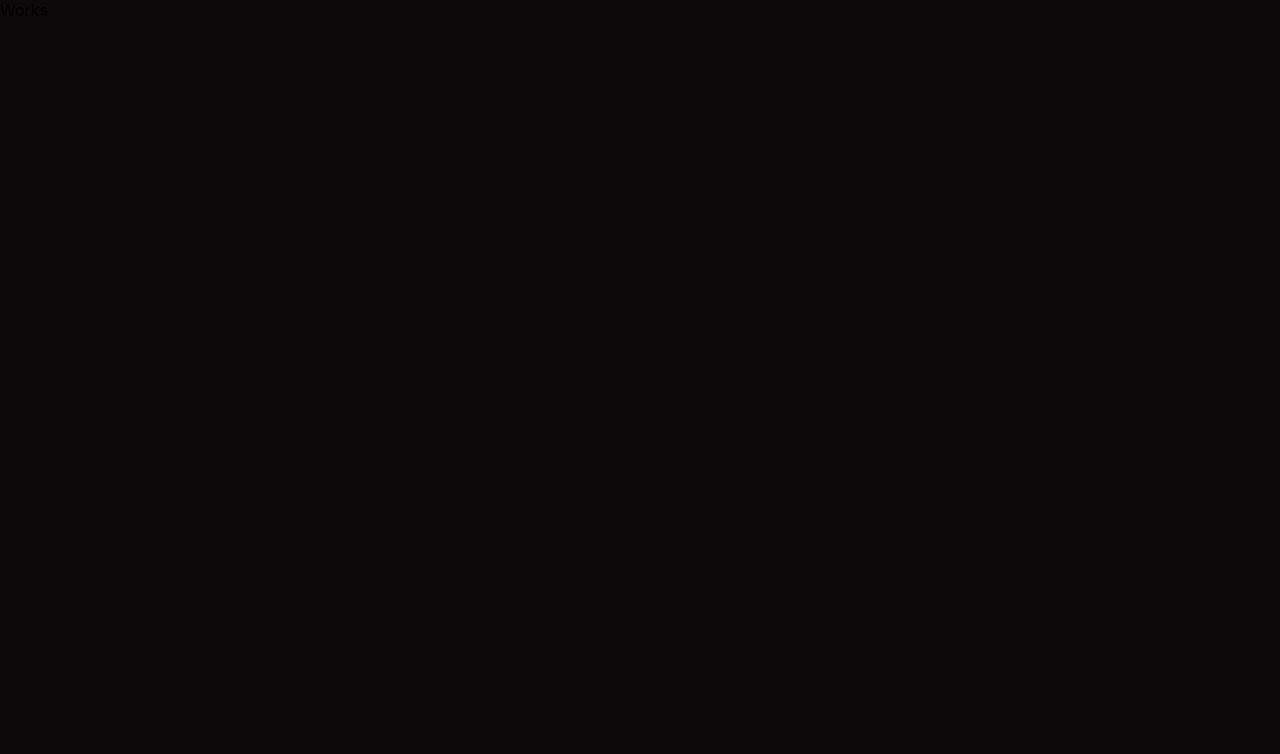
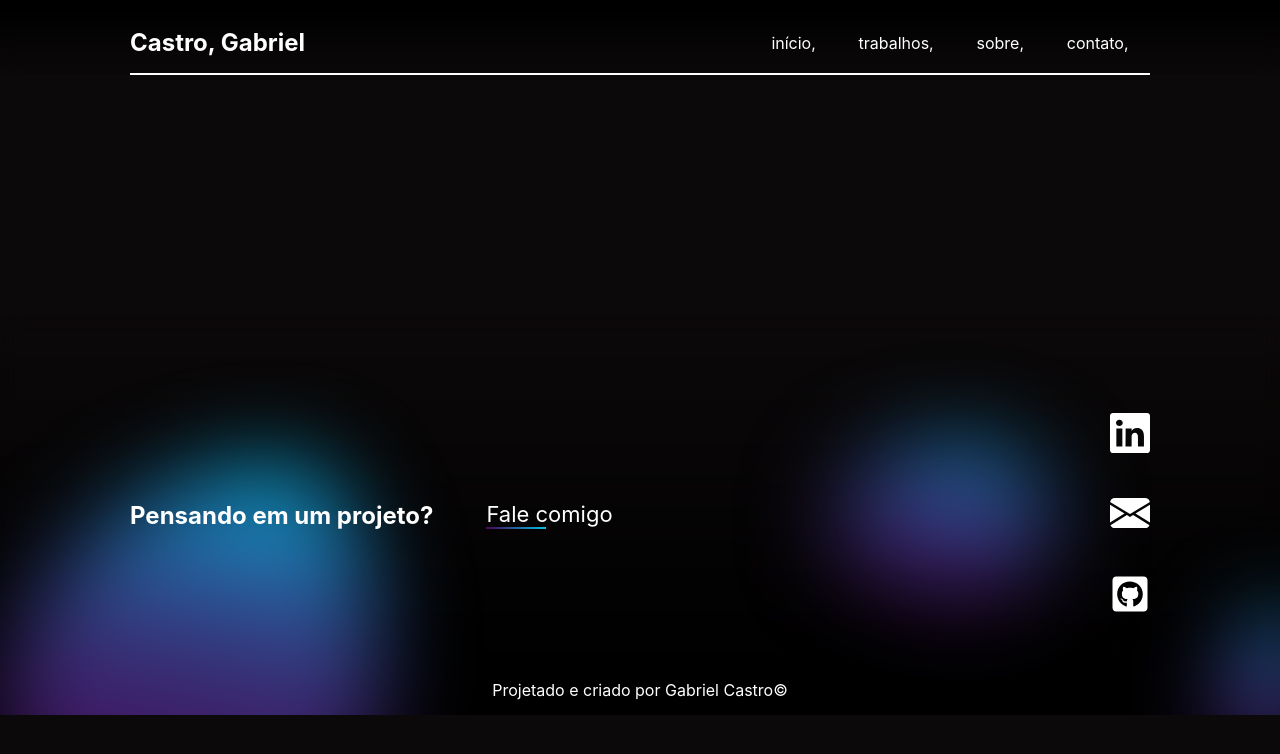
Before and after one commit to GabrielCastro-dev/my-portifolio, a React (Create React App) app: page /works in a window 1280 px wide. Shown: the top 754 px of the page. Built offline with nearby package versions, Linux system fonts and the light colour scheme.

Commit message:
default page at works

```diff
--- a/src/layout/DesktopMenu/DesktopMenu.scss
+++ b/src/layout/DesktopMenu/DesktopMenu.scss
@@ -1,5 +1,5 @@
 .desktop-nav {
-    width: 320px;
+    width: 400px;
     display: flex;
     justify-content: space-around;
     color: #fff;
--- a/src/layout/Footer/Footer.scss
+++ b/src/layout/Footer/Footer.scss
@@ -54,7 +54,7 @@
     align-items: center;
 
     h2 {
-        margin: 0 50px;
+        margin: 0 50px 0 130px;
     }
 }
 
@@ -66,7 +66,7 @@
     justify-content: space-between;
     position: absolute;
     top: 97.5px;
-    right: 50px;
+    right: 130px;
     z-index: 500;
 
     .icon {
--- a/src/pages/LandingPage/LandingPage.scss
+++ b/src/pages/LandingPage/LandingPage.scss
@@ -1,7 +1,7 @@
 .tech-title{
     width: 100%;
     height: fit-content;
-    padding: 40px 130px;
+    padding: 130px 130px 40px 130px;
     color: #ffffff;
     text-align: center;
 }
@@ -9,12 +9,12 @@
 .tech-stack{
     width: 100%;
     height: fit-content;
-    padding: 0 130px;
+    padding: 0 130px 130px 130px;
     display: flex;
     align-items: center;
-    justify-content: space-around;
+    justify-content: center;
     flex-wrap: wrap;
-    row-gap: 15px;
+    gap: 20px;
 }
 
 @media (max-width: 620px){
--- a/src/pages/Works/Works.jsx
+++ b/src/pages/Works/Works.jsx
@@ -1,9 +1,11 @@
-import React from 'react';
-import './Works.css';
+import DefaultPage from '../../layout/DefaultPage/DefaultPage';
+import './Works.scss';
 
 function Works() {
   return (
-    <div>Works</div>
+    <DefaultPage>
+
+    </DefaultPage>
   )
 }
 
```
Also changed, not shown: src/assets/roundedText.png, src/pages/Works/Works.css (deleted), src/pages/Works/Works.scss (added).
